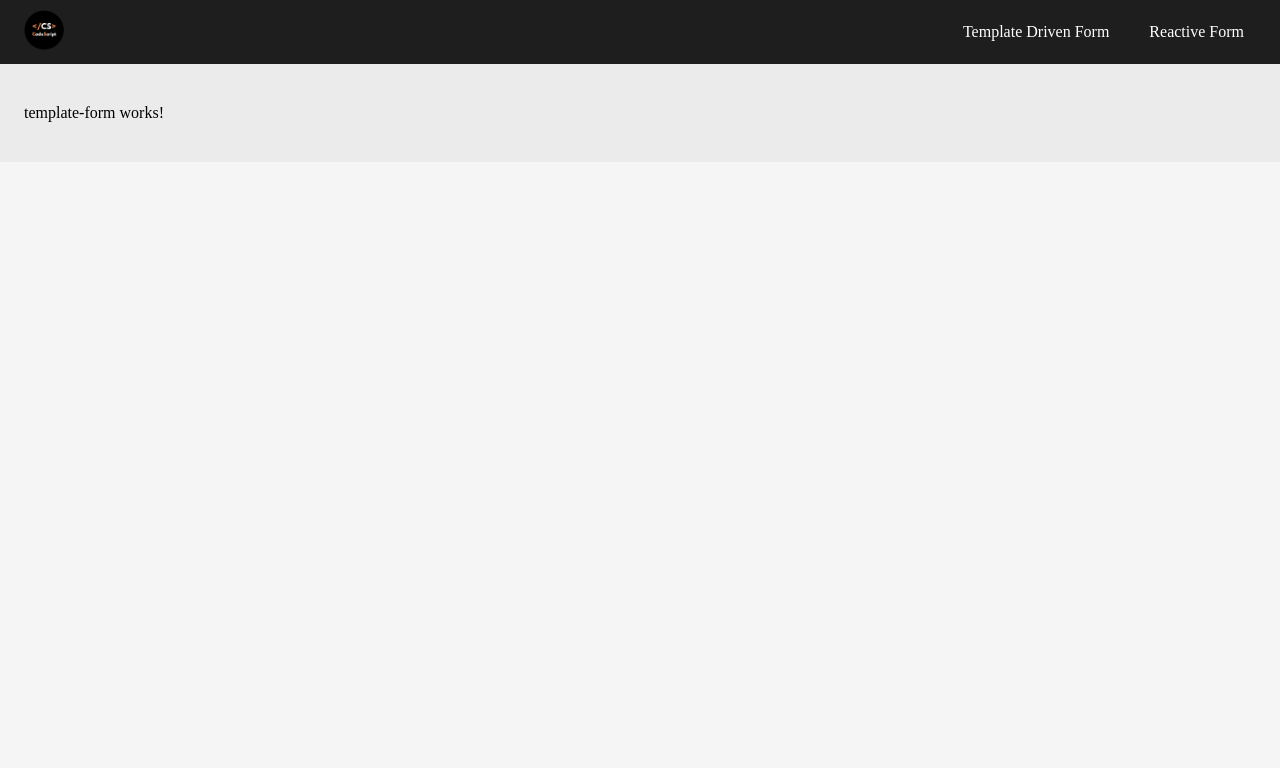
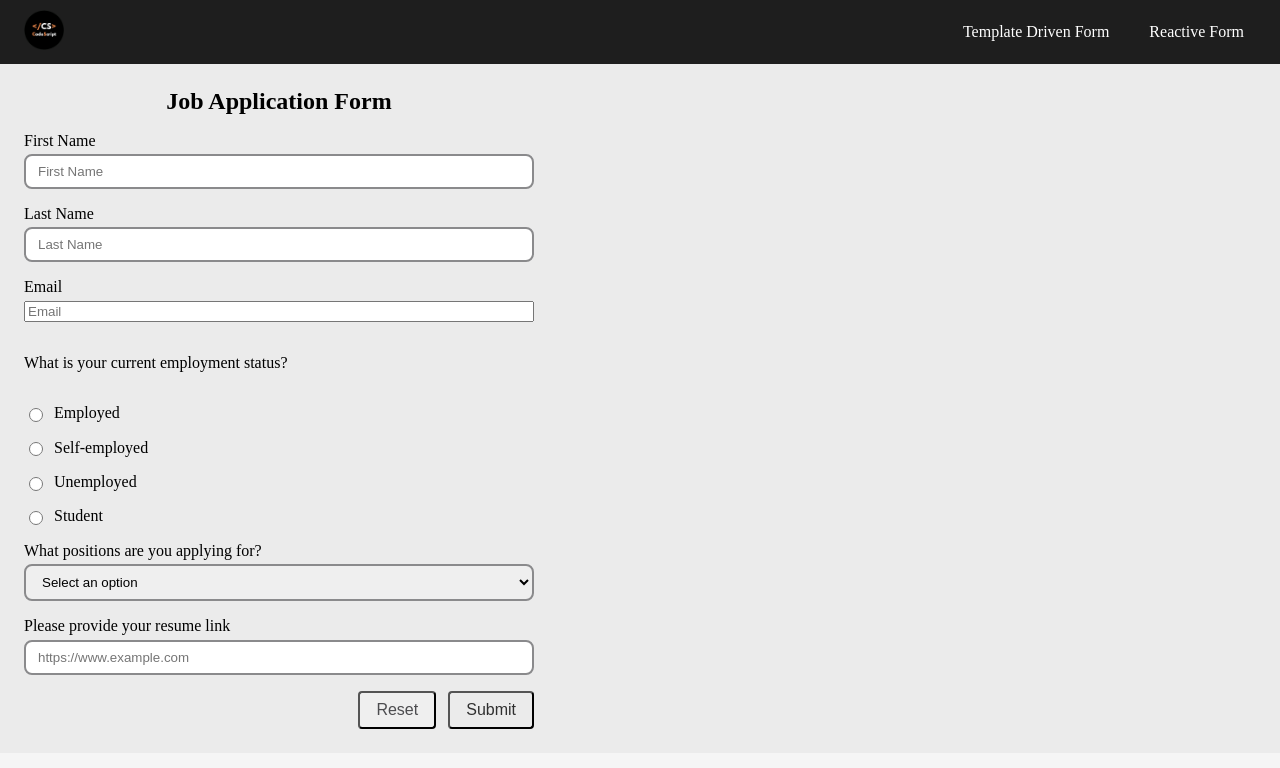
Before and after one commit to Ferangular/forms, an Angular app: page /template-driven-forms in a window 1280 px wide. Shown: the top 768 px of the page. Built offline with nearby package versions, Linux system fonts and the light colour scheme.

Commit message:
feat:form template ui & styles

```diff
--- a/src/app/views/template-form/template-form.html
+++ b/src/app/views/template-form/template-form.html
@@ -1 +1,62 @@
-<p>template-form works!</p>
+<form class="job-form">
+  <h2>Job Application Form</h2>
+
+  <div class="form-control">
+    <label for="first-name">First Name</label>
+    <input type="text" id="first-name" name="firstName" placeholder="First Name" />
+  </div>
+
+  <div class="form-control">
+    <label for="last-name">Last Name</label>
+    <input type="text" id="last-name" name="lastName" placeholder="Last Name" />
+  </div>
+
+  <div class="form-control">
+    <label for="email">Email</label>
+    <input type="email" id="email" name="email" placeholder="Email" />
+  </div>
+
+  <div class="radio-group">
+    <p>What is your current employment status?</p>
+
+    <label class="form-radio-control">
+      <input type="radio" name="employmentStatus" value="employed" />
+      Employed
+    </label>
+
+    <label class="form-radio-control">
+      <input type="radio" name="employmentStatus" value="self-employed" />
+      Self-employed
+    </label>
+
+    <label class="form-radio-control">
+      <input type="radio" name="employmentStatus" value="unemployed" />
+      Unemployed
+    </label>
+
+    <label class="form-radio-control">
+      <input type="radio" name="employmentStatus" value="student" />
+      Student
+    </label>
+  </div>
+
+  <div class="form-control">
+    <label for="open-positions" >What positions are you applying for?</label>
+    <select id="open-positions">
+      <option value="">Select an  option</option>
+      <option value="Angular developer">Angular developer</option>
+      <option value="PHP Developer">PHP Developer</option>
+      <option value="Java Developer">Java Developer</option>
+      <option value="Python">Python</option>
+    </select>
+  </div>
+
+  <div class="form-control">
+    <label for="resume-link">Please provide your resume link</label>
+    <input type="text" id="resume-link" placeholder="https://www.example.com"/>
+  </div>
+<div class="form-action">
+  <button class="btn btn-primary">Reset</button>
+  <button class="btn button-btn-secondary">Submit</button>
+</div>
+</form>
--- a/src/app/views/template-form/template-form.scss
+++ b/src/app/views/template-form/template-form.scss
@@ -0,0 +1,56 @@
+form,
+.radio-group {
+  display: flex;
+  flex-direction: column;
+  row-gap: 16px;
+}
+
+form {
+  width: 100%;
+  max-width: 510px;
+
+  h2 {
+    text-align: center;
+  }
+}
+
+.form-control {
+  display: flex;
+  flex-direction: column;
+  row-gap: 4px;
+  width: 100%;
+
+  & input[type="text"],
+  select {
+    border: 2px solid;
+    border-color: var(--primary-color-30);
+    border-radius: 8px;
+    padding: 8px 12px;
+    outline: none;
+
+    &:focus {
+      border-color: var(--secondary-color-10);
+    }
+  }
+}
+
+.form-radio-control{
+  display: flex;
+  align-items: center;
+  column-gap: 8px;
+  label{
+    cursor: pointer;
+  }
+
+  input[type="radio"]{
+    width: 14px;
+    height: 14px;
+  }
+}
+
+.form-action{
+  display: flex;
+  align-items: center;
+  justify-content: flex-end;
+  column-gap: 12px;
+}
```
